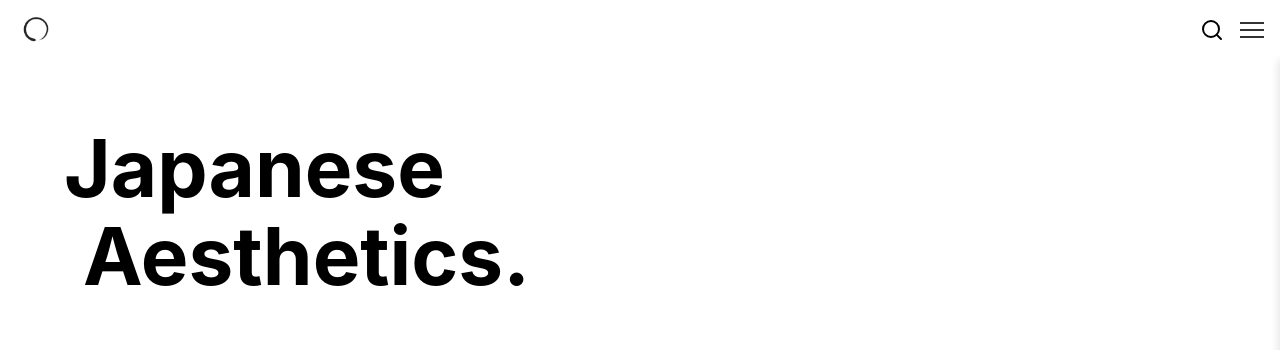
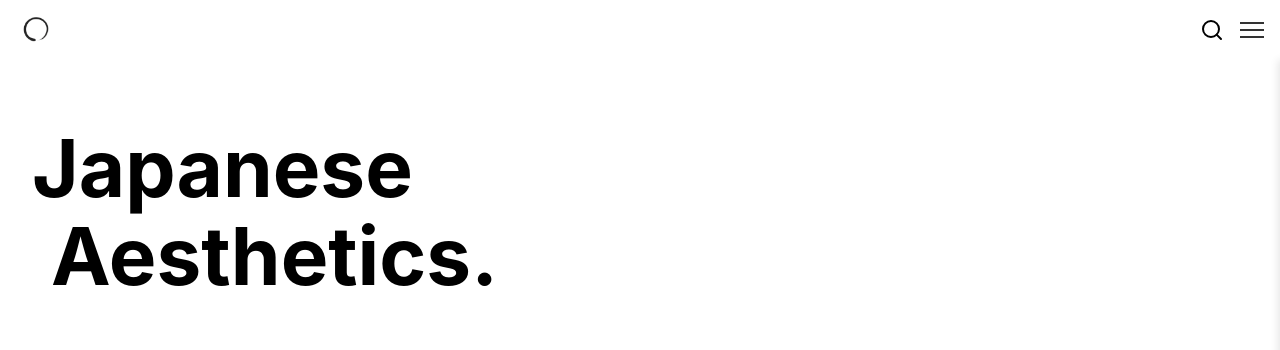
Before and after one commit to yuto0121/japanese-aesthetics, a Next.js app: page / in a window 1280 px wide. Shown: the top 350 px of the page. Built offline with nearby package versions, Linux system fonts and the light colour scheme.

Commit message:
change some css

```diff
--- a/styles/Home.module.css
+++ b/styles/Home.module.css
@@ -37,11 +37,11 @@
   width: 0.6em;
 }
 
-.titleWrapper {
+/* .titleWrapper {
   position: relative;
   margin: 4rem 0 2rem 2rem;
   width: fit-content;
-}
+} */
 
 .mainTitleLine {
   position: absolute;
```
